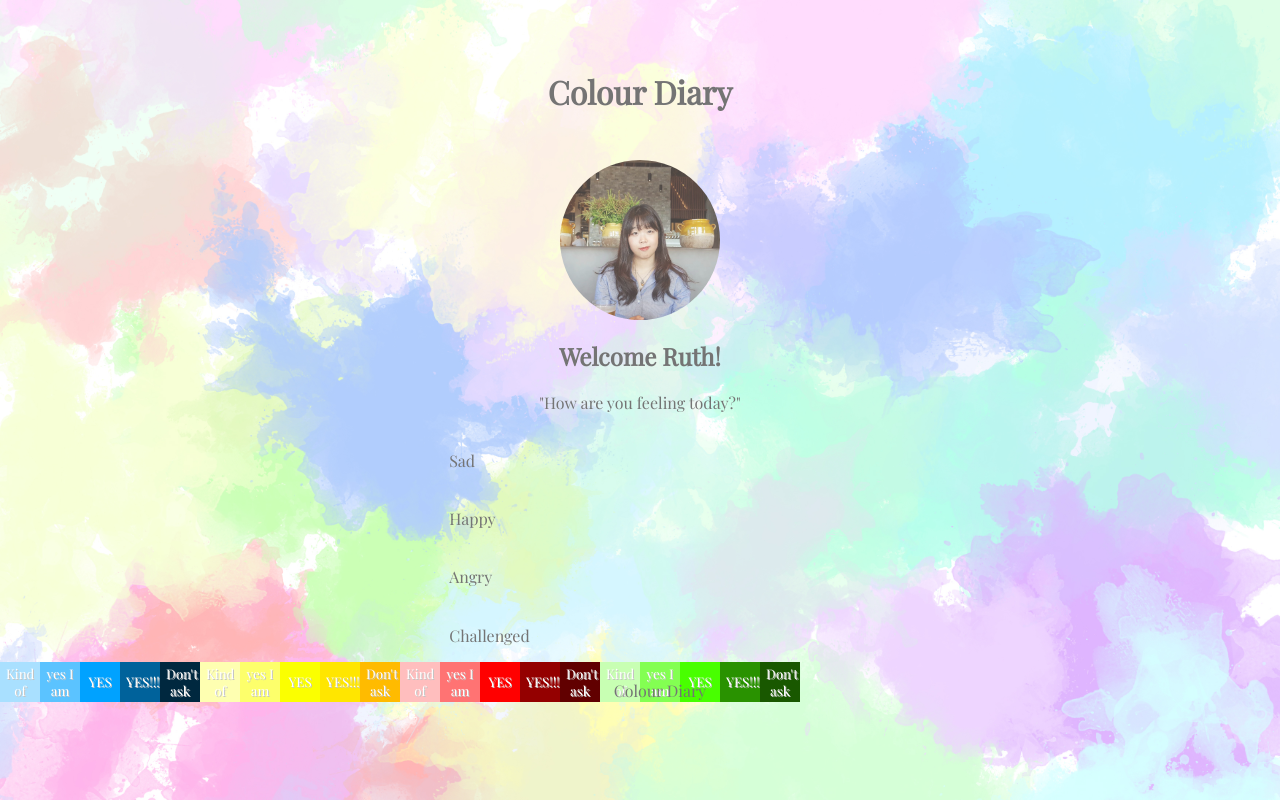
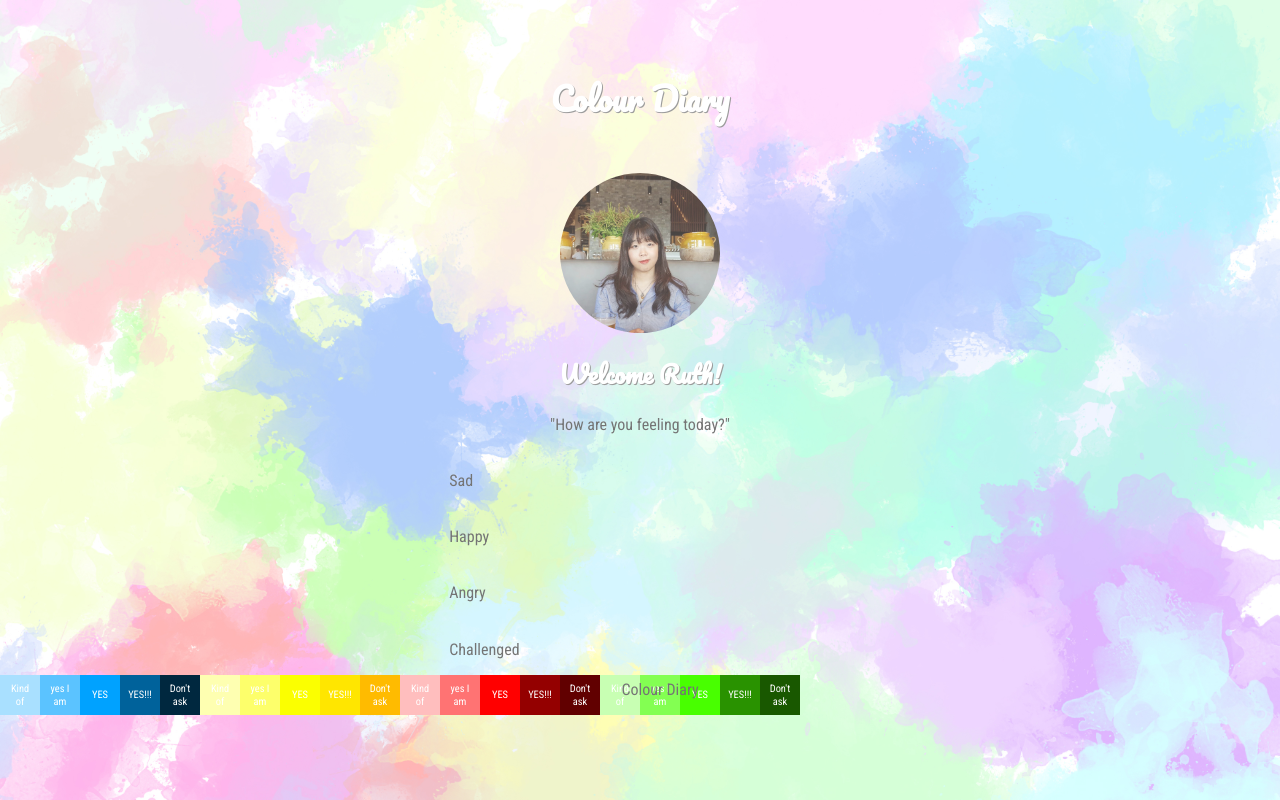
Before and after one commit to ruthbai/Colourdiary, a Node server app: page / in a window 1280 px wide. Run offline with Node 20, Linux system fonts and the light colour scheme; some libraries are stand-ins or nearby versions.

Commit message:
added css font change

```diff
--- a/public/main.css
+++ b/public/main.css
@@ -3,7 +3,7 @@ body{
     padding: 0;
     box-sizing: border-box;
     text-align: center;
-    font-family: 'Playfair Display', serif;
+    font-family: 'Roboto Condensed', sans-serif;
     background-image: url('bg.jpg');
     background-size: cover;
   }
@@ -12,8 +12,16 @@ body{
     margin-top: 70px;
   }
 
-  h1,h2,p{
-    color: rgb(116, 116, 116)
+  h1,h2{
+    font-family: 'Pacifico', cursive;
+    color: white;
+    text-shadow: 1px 1px #9c9c9c;
+  }
+
+  p{
+    font-family: 'Roboto Condensed', sans-serif;
+    color: rgb(116, 116, 116);
+
   }
 
   li{
@@ -145,8 +153,8 @@ body{
   height:40px;
   width:40px;
   color: white;
-  text-shadow: 1px 1px #c4c4c4;
-  font-family: 'Playfair Display', serif;
+  font-size: 65%;
+  font-family: 'Roboto Condensed', sans-serif;
   border: none;
   float: left;
   /* display:inline-block;
@@ -157,8 +165,8 @@ body{
   height:40px;
   width:40px;
   color: white;
-  text-shadow: 1px 1px #c4c4c4;
-  font-family: 'Playfair Display', serif;
+  font-size: 65%;
+  font-family: 'Roboto Condensed', sans-serif;
   border: none;
   float: left;
 }
@@ -167,8 +175,8 @@ body{
   height:40px;
   width:40px;
   color: white;
-  text-shadow: 1px 1px #c4c4c4;
-  font-family: 'Playfair Display', serif;
+  font-size: 65%;
+  font-family: 'Roboto Condensed', sans-serif;
   border: none;
   float: left;
 }
@@ -177,8 +185,8 @@ body{
   height:40px;
   width:40px;
   color: white;
-  text-shadow: 1px 1px #c4c4c4;
-  font-family: 'Playfair Display', serif;
+   font-size: 65%;
+   font-family: 'Roboto Condensed', sans-serif;
   border: none;
   float: left;
 }
@@ -187,8 +195,8 @@ body{
   height:40px;
   width:40px;
   color: white;
-  text-shadow: 1px 1px #c4c4c4;
-  font-family: 'Playfair Display', serif;
+   font-size: 65%;
+   font-family: 'Roboto Condensed', sans-serif;
   border: none;
   float: left;
 }
@@ -200,8 +208,8 @@ body{
   height:40px;
   width:40px;
   color: white;
-  text-shadow: 1px 1px #c4c4c4;
-  font-family: 'Playfair Display', serif;
+   font-size: 65%;
+   font-family: 'Roboto Condensed', sans-serif;
   border: none;
   float: left;
 }
@@ -210,8 +218,9 @@ body{
     height:40px;
     width:40px;
     color: white;
-    text-shadow: 1px 1px #c4c4c4;
-    font-family: 'Playfair Display', serif;
+
+     font-size: 65%;
+     font-family: 'Roboto Condensed', sans-serif;
     border: none;
     float: left;
   }
@@ -220,8 +229,9 @@ body{
     height:40px;
     width:40px;
     color: white;
-    text-shadow: 1px 1px #c4c4c4;
-    font-family: 'Playfair Display', serif;
+
+     font-size: 65%;
+     font-family: 'Roboto Condensed', sans-serif;
     border: none;
     float: left;
   }
@@ -230,8 +240,9 @@ body{
     height:40px;
     width:40px;
     color: white;
-    text-shadow: 1px 1px #c4c4c4;
-    font-family: 'Playfair Display', serif;
+
+     font-size: 65%;
+     font-family: 'Roboto Condensed', sans-serif;
     border: none;
     float: left;
   }
@@ -240,8 +251,9 @@ body{
     height:40px;
     width:40px;
     color: white;
-    text-shadow: 1px 1px #c4c4c4;
-    font-family: 'Playfair Display', serif;
+
+     font-size: 65%;
+     font-family: 'Roboto Condensed', sans-serif;
     border: none;
     float: left;
 
@@ -255,8 +267,8 @@ body{
   height:40px;
   width:40px;
   color: white;
-  text-shadow: 1px 1px #c4c4c4;
-  font-family: 'Playfair Display', serif;
+   font-size: 65%;
+  font-family: 'Roboto Condensed', sans-serif;
   border: none;
   float: left;
 }
@@ -266,8 +278,9 @@ body{
     height:40px;
     width:40px;
     color: white;
-    text-shadow: 1px 1px #c4c4c4;
-    font-family: 'Playfair Display', serif;
+
+     font-size: 65%;
+  font-family: 'Roboto Condensed', sans-serif;
     border: none;
     float: left;
   }
@@ -276,8 +289,9 @@ body{
     height:40px;
     width:40px;
     color: white;
-    text-shadow: 1px 1px #c4c4c4;
-    font-family: 'Playfair Display', serif;
+
+     font-size: 65%;
+  font-family: 'Roboto Condensed', sans-serif;
     border: none;
     float: left;
   }
@@ -286,8 +300,9 @@ body{
     height:40px;
     width:40px;
     color: white;
-    text-shadow: 1px 1px #c4c4c4;
-    font-family: 'Playfair Display', serif;
+
+     font-size: 65%;
+  font-family: 'Roboto Condensed', sans-serif;
     border: none;
     float: left;
   }
@@ -296,8 +311,9 @@ body{
     height:40px;
     width:40px;
     color: white;
-    text-shadow: 1px 1px #c4c4c4;
-    font-family: 'Playfair Display', serif;
+
+     font-size: 65%;
+  font-family: 'Roboto Condensed', sans-serif;
     border: none;
     float: left;
   }
@@ -310,8 +326,8 @@ body{
   height:40px;
   width:40px;
   color: white;
-  text-shadow: 1px 1px #c4c4c4;
-  font-family: 'Playfair Display', serif;
+   font-size: 65%;
+  font-family: 'Roboto Condensed', sans-serif;
   border: none;
   float: left;
 }
@@ -320,8 +336,8 @@ body{
     height:40px;
     width:40px;
     color: white;
-    text-shadow: 1px 1px #c4c4c4;
-    font-family: 'Playfair Display', serif;
+    font-size: 65%;
+    font-family: 'Roboto Condensed', sans-serif;
     border: none;
     float: left;
   }
@@ -330,8 +346,9 @@ body{
     height:40px;
     width:40px;
     color: white;
-    text-shadow: 1px 1px #c4c4c4;
-    font-family: 'Playfair Display', serif;
+
+    font-size: 65%;
+    font-family: 'Roboto Condensed', sans-serif;
     border: none;
     float: left;
   }
@@ -340,8 +357,8 @@ body{
     height:40px;
     width:40px;
     color: white;
-    text-shadow: 1px 1px #c4c4c4;
-    font-family: 'Playfair Display', serif;
+    font-size: 65%;
+    font-family: 'Roboto Condensed', sans-serif;
     border: none;
     float: left;
   }
@@ -350,8 +367,8 @@ body{
     height:40px;
     width:40px;
     color: white;
-    text-shadow: 1px 1px #c4c4c4;
-    font-family: 'Playfair Display', serif;
+    font-size: 65%;
+    font-family: 'Roboto Condensed', sans-serif;
     border: none;
     float: left;
   }
--- a/views/index.hbs
+++ b/views/index.hbs
@@ -1,5 +1,5 @@
 <head>
-  <link href="https://fonts.googleapis.com/css?family=Playfair+Display" rel="stylesheet">
+<link href="https://fonts.googleapis.com/css?family=Pacifico|Roboto+Condensed" rel="stylesheet">
 </head>
 
 <header>
```
Also changed, not shown: 1 other file.
